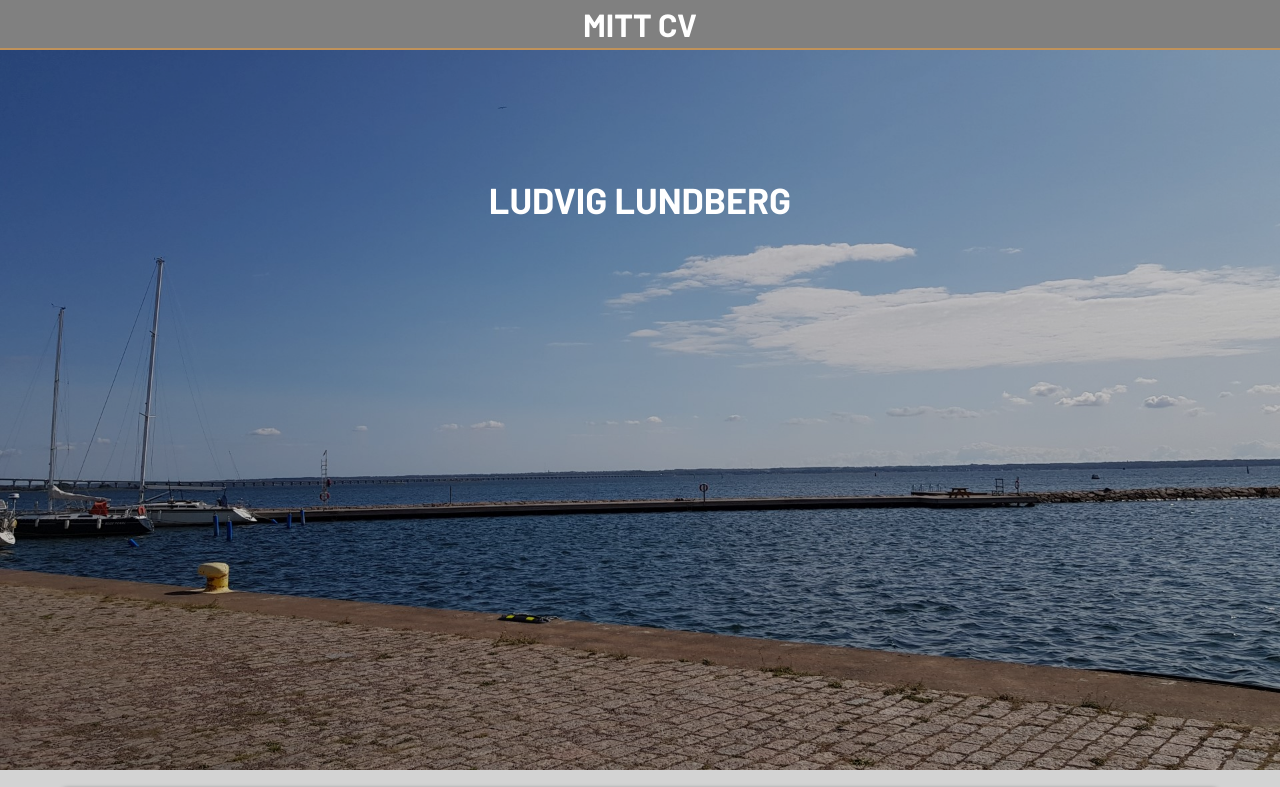
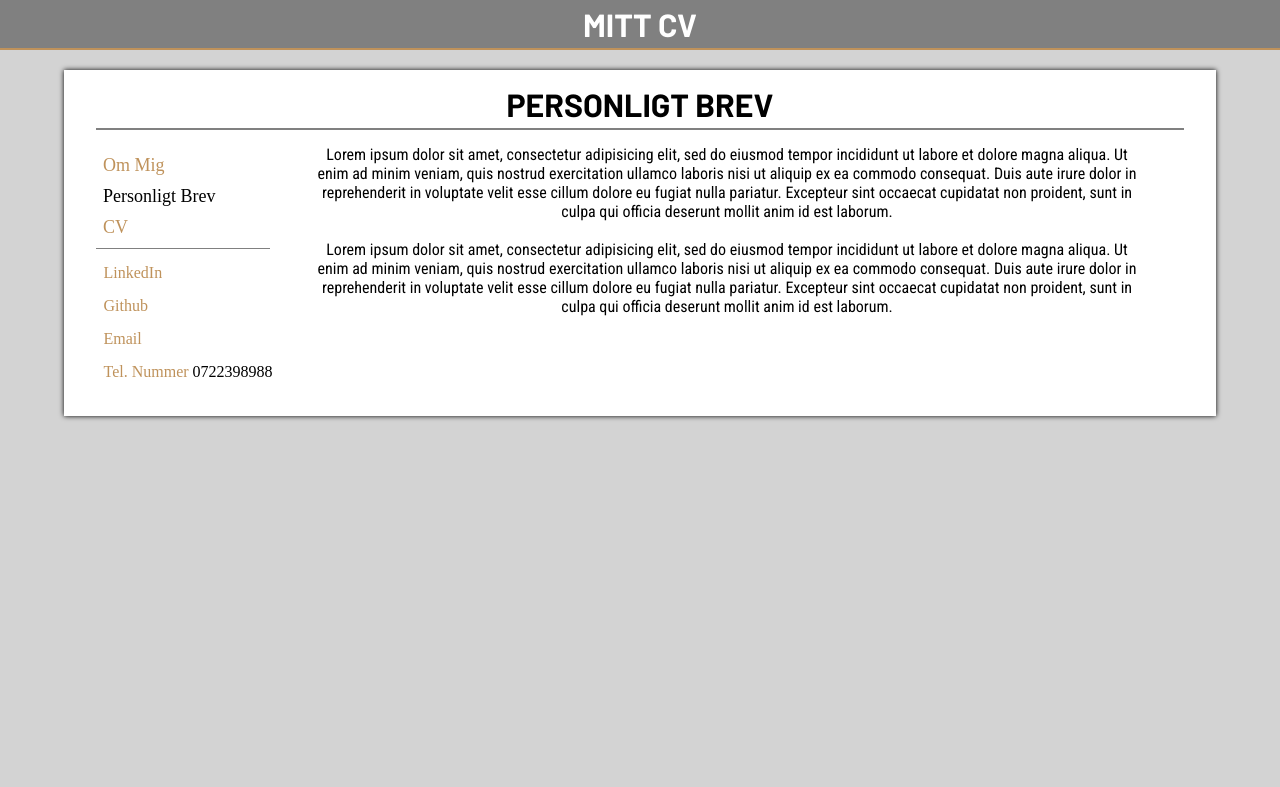
Before and after one commit to Ludvig-Lundberg/Ludvig-Lundberg.github.io, a plain HTML site: page cv_personligt_brev.html in a window 1280 px wide. Shown: the top 787 px of the page. Drawn offline with Linux system fonts and the light colour scheme.

Commit message:
Update cv_personligt_brev.html

```diff
--- a/cv_personligt_brev.html
+++ b/cv_personligt_brev.html
@@ -18,13 +18,6 @@
 			</nav>
 	</header>
 	<main>
-		<div class="banner">
-			<div class="banner_image"></div>
-			<div class="banner_text">
-				<img src="images/haircut_small.jpg" alt="">
-				<h2>Ludvig Lundberg</h2>
-			</div>
-		</div>
 
 		<div class="grid_container">
 			<h3 class="grid_item_1">Personligt Brev</h3>
```
